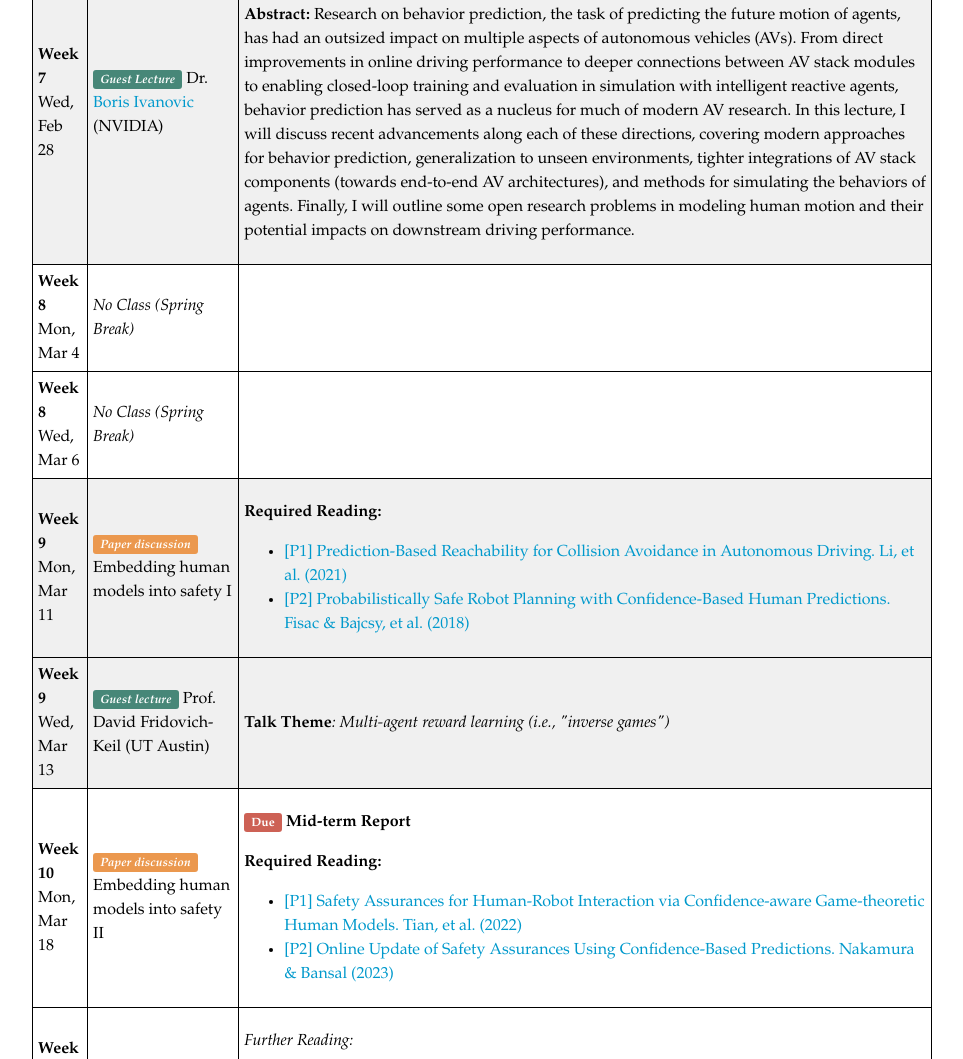
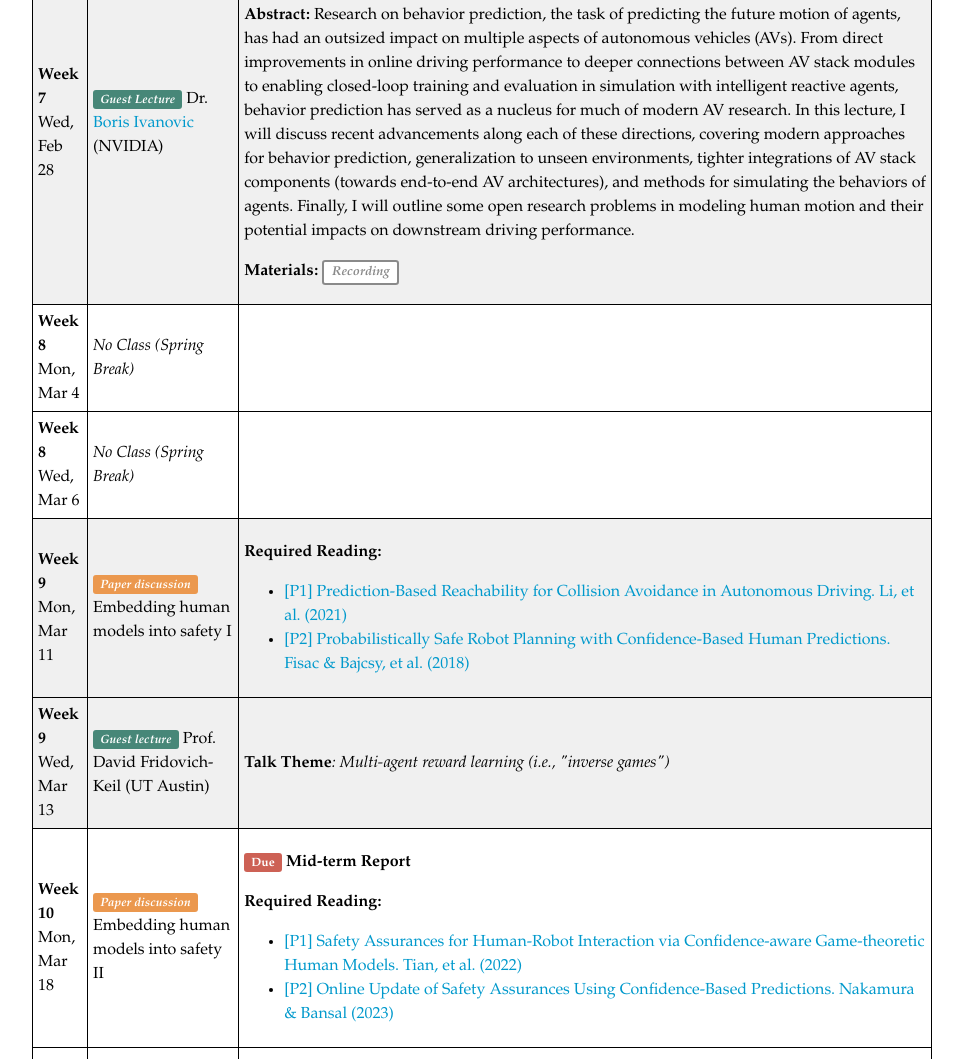
Before and after one commit to abajcsy/interactive-robotics, a plain HTML site: page index.html in a window 1280 px wide. Shown: the part 4856-5915 px from the top of the page, without its empty margins (158-1121 px from the left). Drawn offline with nearby package versions, Linux system fonts and the light colour scheme.

Commit message:
link to boris's talk added

```diff
--- a/index.html
+++ b/index.html
@@ -331,6 +331,8 @@
     <td>
       <p><b>Title:</b> Behavior Prediction as a Nucleus of Modern AV Research</p>
       <p><b>Abstract:</b> Research on behavior prediction, the task of predicting the future motion of agents, has had an outsized impact on multiple aspects of autonomous vehicles (AVs). From direct improvements in online driving performance to deeper connections between AV stack modules to enabling closed-loop training and evaluation in simulation with intelligent reactive agents, behavior prediction has served as a nucleus for much of modern AV research. In this lecture, I will discuss recent advancements along each of these directions, covering modern approaches for behavior prediction, generalization to unseen environments, tighter integrations of AV stack components (towards end-to-end AV architectures), and methods for simulating the behaviors of agents. Finally, I will outline some open research problems in modeling human motion and their potential impacts on downstream driving performance.</p>
+      <p><b>Materials:</b>
+      <a class="label label-notes text-base" href="https://youtu.be/VqlXyDEK0oA"><b><i>Recording</i></b></a>
     </td>
  </tr>
 
```
